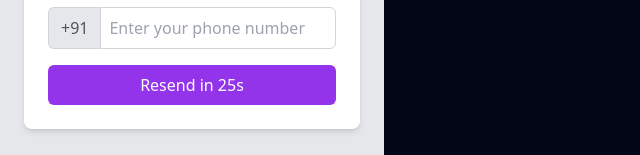
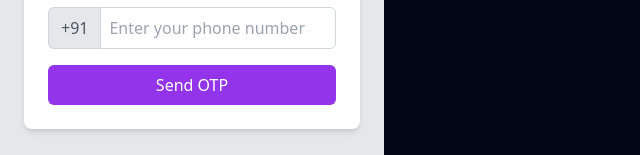
Before and after one commit to Gauhar-1/TaujiLudo, a React (Vite) app in the folder frontend/: page / in a window 1280 px wide. Shown: the part 378-533 px from the top of the page, without its empty margins (0-640 px from the left). Built offline with nearby package versions, Linux system fonts and the light colour scheme; no server answers.

Commit message:
resend otp added 2

```diff
--- a/frontend/src/components/loginPage.tsx
+++ b/frontend/src/components/loginPage.tsx
@@ -12,7 +12,7 @@ export const LoginPage = () => {
   const [searchParams] = useSearchParams();
   const [referralCode, setReferralCode] = useState<string | null>(null);
   const [resendTimeout, setResendTimeout] = useState(30);
-  const [canResend, setCanResend] = useState(false);
+  const [canResend, setCanResend] = useState(true);
   const { setUserId , phoneNumber, setPhoneNumber,setName, setLogin } = useUserContext();
 
   // Validate phone number (basic validation)
```
